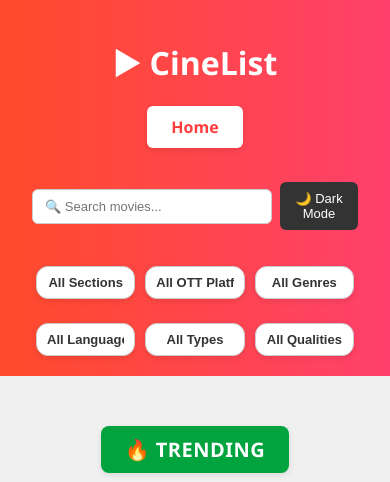
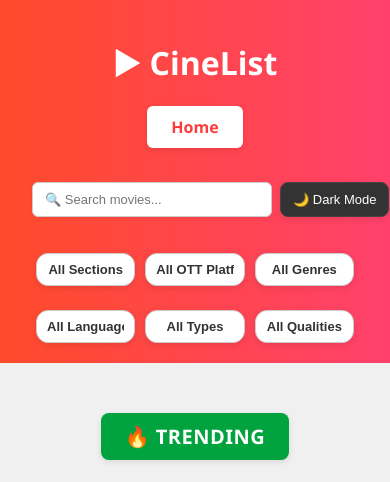
Before and after one commit to zxoou-media/cinelistbd, a Flask app: page / in a window 390 px wide. Shown: the top 482 px of the page. Run offline with Flask 3, Linux system fonts and the light colour scheme.

Commit message:
Update style.css

```diff
--- a/cinelistbd/static/style.css
+++ b/cinelistbd/static/style.css
@@ -102,28 +102,41 @@ nav a:hover {
 /* ===== Search & Filter ===== */
 .search-row {
   display: flex;
-  justify-content: center;
+  justify-content: space-between;
   align-items: center;
   gap: 10px;
   flex-wrap: wrap;
   margin-top: 10px;
+  padding: 0 16px;
+  box-sizing: border-box;
 }
+
 #search-box {
-  flex: 1 1 60%;
+  flex: 1;
   padding: 10px 16px;
   border-radius: 6px;
   border: 1px solid #ccc;
   font-size: 15px;
   min-width: 240px;
+  box-shadow: 0 2px 4px rgba(0,0,0,0.05);
 }
+
 #theme-toggle {
   padding: 10px 16px;
-  border-radius: 6px;
-  border: none;
+  border-radius: 8px;
+  border: 1px solid #444;
   background-color: #333;
   color: white;
-  font-size: 15px;
+  font-size: 14px;
   cursor: pointer;
+  box-shadow: 0 2px 6px rgba(0,0,0,0.1);
+  transition: all 0.3s ease;
+  white-space: nowrap;
+}
+
+#theme-toggle:hover {
+  background-color: #444;
+  border-color: #666;
 }
 .filter-row {
   display: grid;
@@ -158,6 +171,22 @@ nav a:hover {
 }
 
 @media (max-width: 480px) {
+  .search-row {
+    flex-direction: column;
+    align-items: stretch;
+    gap: 8px;
+    padding: 12px;
+  }
+
+  #search-box,
+  #theme-toggle {
+    width: 100%;
+    font-size: 13px;
+    padding: 9px 12px;
+  }
+}
+
+@media (max-width: 480px) {
   .filter-row {
     grid-template-columns: repeat(auto-fit, minmax(100px, 1fr)); /* ✅ Auto-wrap */
     gap: 8px;
@@ -166,6 +195,26 @@ nav a:hover {
   .filter-row select {
     font-size: 12px;
     padding: 8px 10px;
+  }
+}
+
+@media (max-width: 768px) {
+  .search-row {
+    flex-direction: row;
+    flex-wrap: wrap;
+    gap: 10px;
+    padding: 0 16px;
+  }
+
+  #search-box {
+    flex: 1 1 60%;
+    font-size: 14px;
+    padding: 9px 14px;
+  }
+
+  #theme-toggle {
+    font-size: 13px;
+    padding: 9px 14px;
   }
 }
 
```
